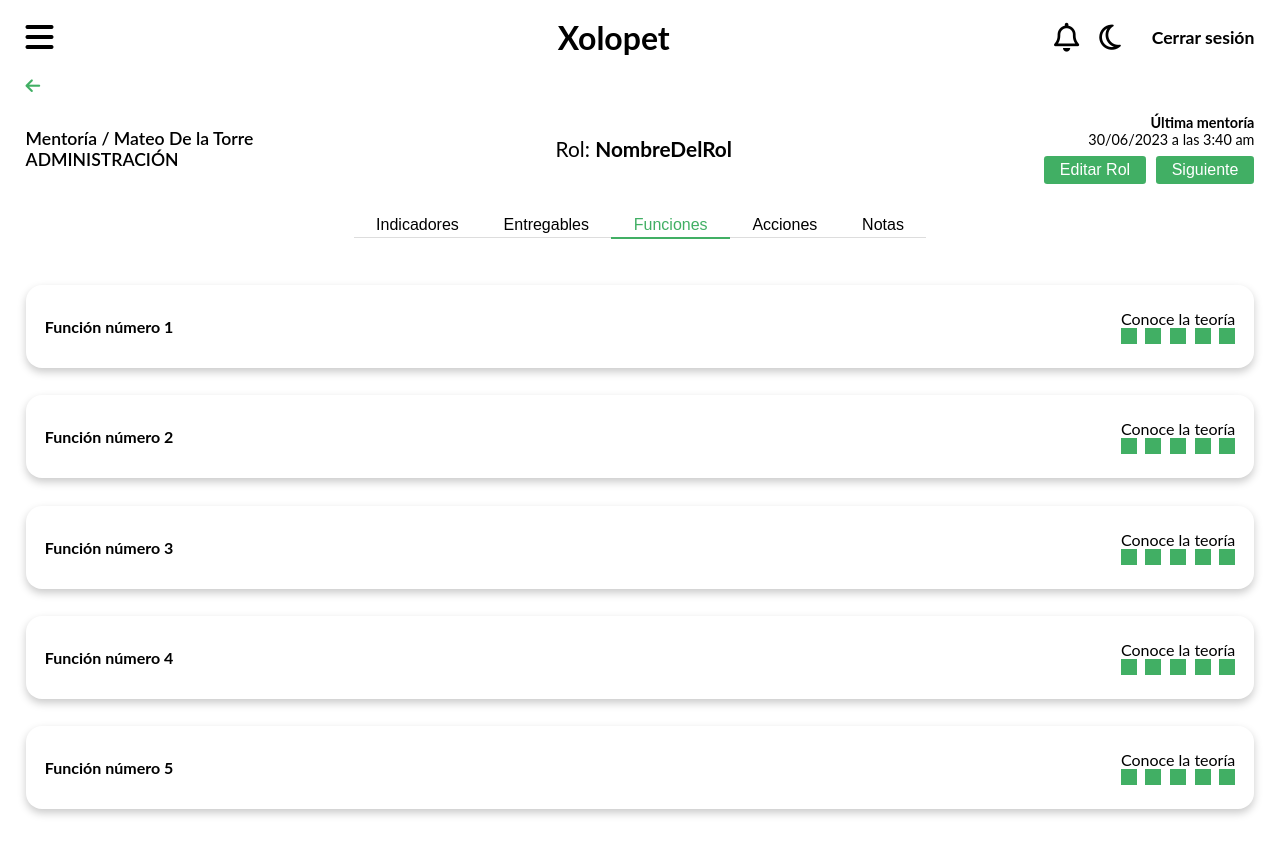
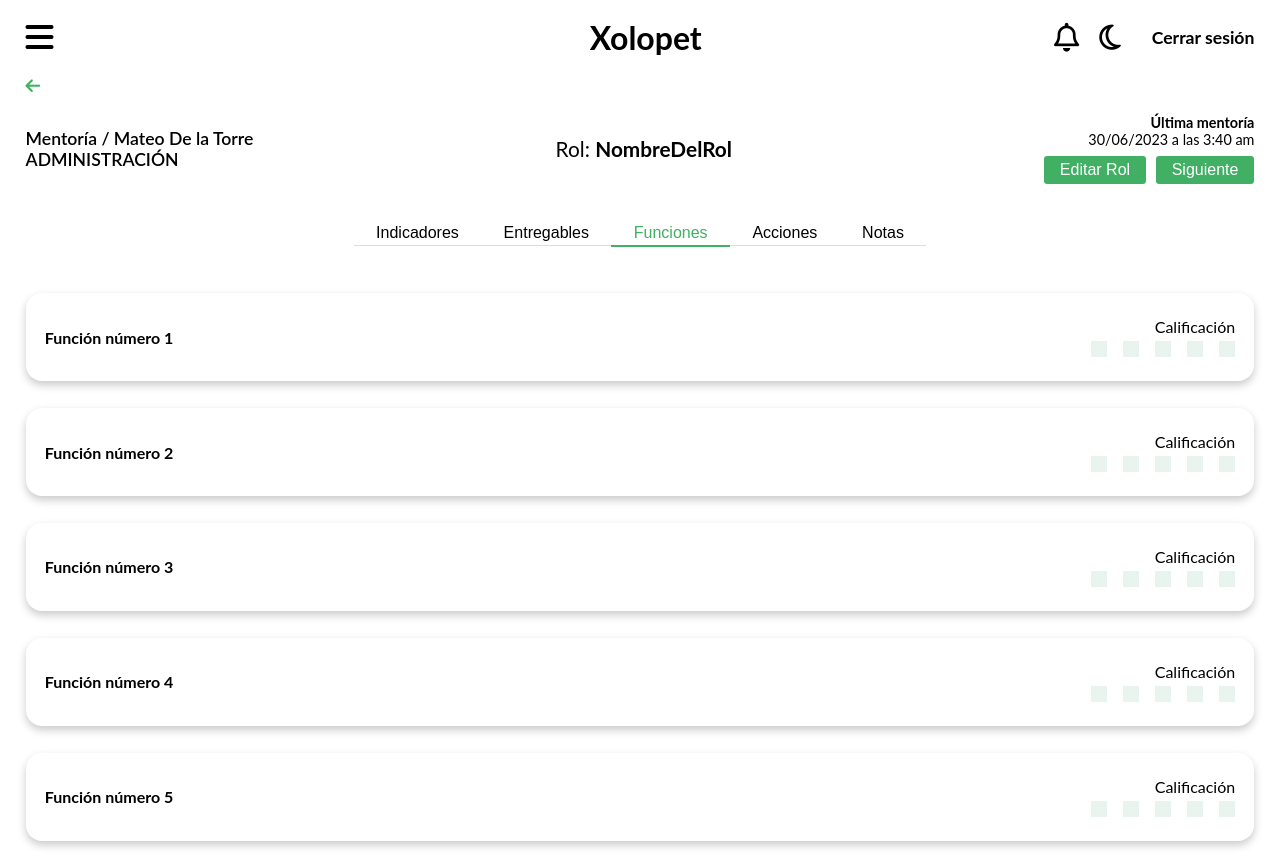
Before and after one commit to MariJoaqui/Ejercicio-Frontend-React, a React (Create React App) app: page / in a window 1280 px wide. Before the commit the page ends 826 px from the top, so only its background shows below. Built offline with nearby package versions, Linux system fonts and the light colour scheme.

Commit message:
Funciones de la calificación lista

```diff
--- a/src/components/Card/Card.css
+++ b/src/components/Card/Card.css
@@ -10,7 +10,17 @@
 }
 
 .button-rating {
-  background: #41AF64;
+  background: #EAF4EE;
+  cursor: pointer;
   height: 1rem;
+  margin: 0.3rem 0 0 1rem;
   width: 1rem;
 }
+
+.rating p {
+  text-align: right;
+}
+
+.button-rating.active {
+  background: #41AF64;
+}
--- a/src/components/Card/Card.js
+++ b/src/components/Card/Card.js
@@ -1,18 +1,45 @@
-import React from 'react';
+import React, { useState } from 'react';
 import './Card.css';
 
 function Card({ data }) {
+  const [ rating, setRating ] = useState(0);
+
+  const handleRatingClick = ( index ) => {
+    setRating( index + 1 );
+  };
+
+  const getRatingText = () => {
+    switch ( rating ) {
+      case 1:
+        return 'Conoce la teoría';
+      case 2:
+        return 'Realizado con mucha supervisión';
+      case 3:
+        return 'Realizado con poca supervisión';
+      case 4:
+        return 'Realizado sin supervisión';
+      case 5:
+        return 'Realizado con excelencia';
+      default:
+        return 'Calificación';
+    }
+  };
+
   return (
     <div className='card display-flex spaces'>
       <h4>{ data.title }</h4>
       <div className='display-flex rating'>
-        <p>Conoce la teoría</p>
+        <p>{ getRatingText() }</p>
         <div className='display-flex spaces'>
-          <div className='button-rating'></div>
-          <div className='button-rating'></div>
-          <div className='button-rating'></div>
-          <div className='button-rating'></div>
-          <div className='button-rating'></div>
+          {
+            [...Array( 5 )].map((_, index) => (
+              <div
+                key={ index }
+                className={`button-rating ${ index < rating ? 'active' : '' }`}
+                onClick={() => handleRatingClick( index )}
+              ></div>
+            ))
+          }
         </div>
       </div>
     </div>
--- a/src/components/FlatButtons/FlatButtons.css
+++ b/src/components/FlatButtons/FlatButtons.css
@@ -3,6 +3,6 @@
   border: none;
   cursor: pointer;
   font-size: 1rem;
-  margin: 1rem 0 1.2rem 0;
+  margin: 1.5rem 0 1.2rem 0;
   padding: 0 1.4rem 0.2rem 1.4rem;
 }
--- a/src/components/Navbar/Navbar.css
+++ b/src/components/Navbar/Navbar.css
@@ -3,7 +3,7 @@
 }
 
 .center-section h1 {
-  margin-left: 7.5rem;
+  margin-left: 11.5rem;
 }
 
 .right-section i {
```
